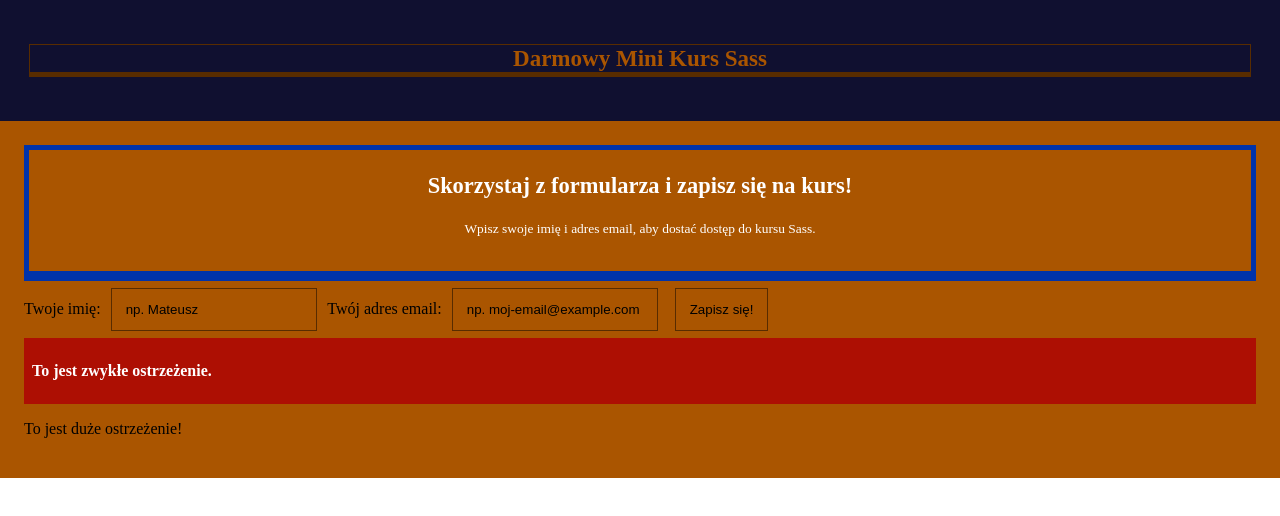
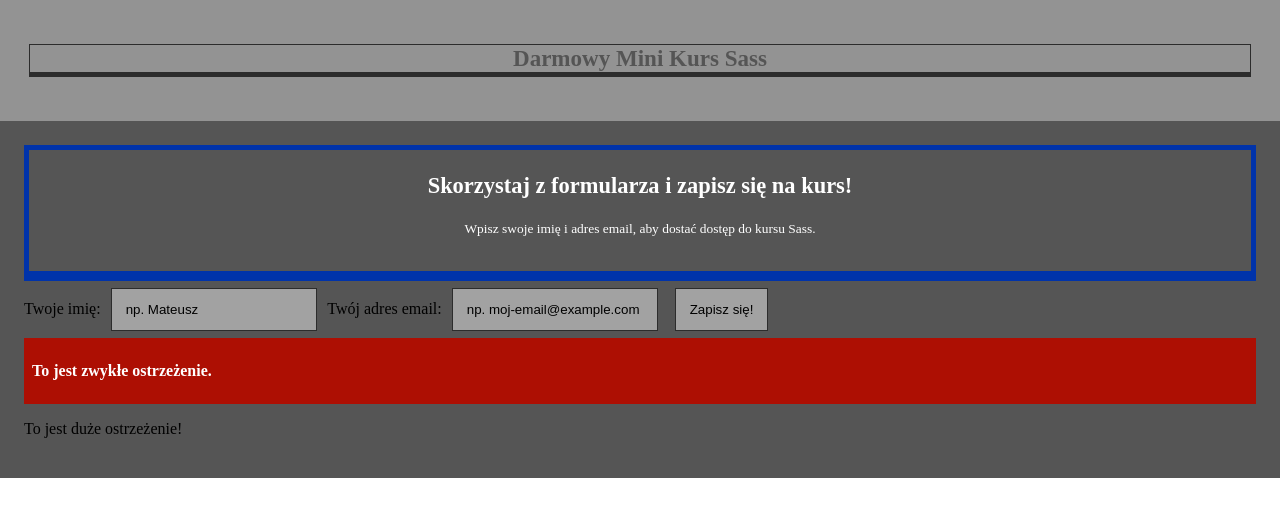
Before and after one commit to Edyta2801/Sass-revision, a plain HTML site: page index.html in a window 1280 px wide. Drawn offline with Linux system fonts and the light colour scheme.

Commit message:
add color function invert lighten darken  grayscale

```diff
--- a/css/_variables.scss
+++ b/css/_variables.scss
@@ -1,8 +1,12 @@
 // variables
 
 $primaryColor: #aa5500;
-$secondaryColor : #582c00;
+$secondaryColor: #582c00;
 $backgroundColor: #101030;
 $standardPadding: 1.5em;
 $headingFontSize: 1.2em;
 $hoverHeadingFontSize: 2em;
+
+$primaryColor: grayscale($primaryColor);
+$secondaryColor: grayscale($secondaryColor);
+$backgroundColor: grayscale($backgroundColor);
--- a/css/style.scss
+++ b/css/style.scss
@@ -8,7 +8,8 @@ body {
 
 header {
   color: $primaryColor;
-  background-color: $backgroundColor;
+  //   background-color: $backgroundColor;
+  background-color: invert($backgroundColor, 60%);
   padding: $standardPadding;
   text-align: center;
   font-size: $headingFontSize;
@@ -29,7 +30,8 @@ header {
 
 // nested selectors
 main {
-  background-color: $primaryColor;
+    background-color: $primaryColor;
+//   background-color: darken($primaryColor, 50%);
   padding: $standardPadding;
   .info {
     color: white;
@@ -61,11 +63,9 @@ main {
   }
 }
 
-
-
 input[type="submit"] {
   border: 1px solid $secondaryColor;
-  background-color: $primaryColor;
+  background-color: lighten($primaryColor,30%);
   padding: 1em;
   margin: 0.5em;
 }
```
Also changed, not shown: css/style.css, 1 other file.
